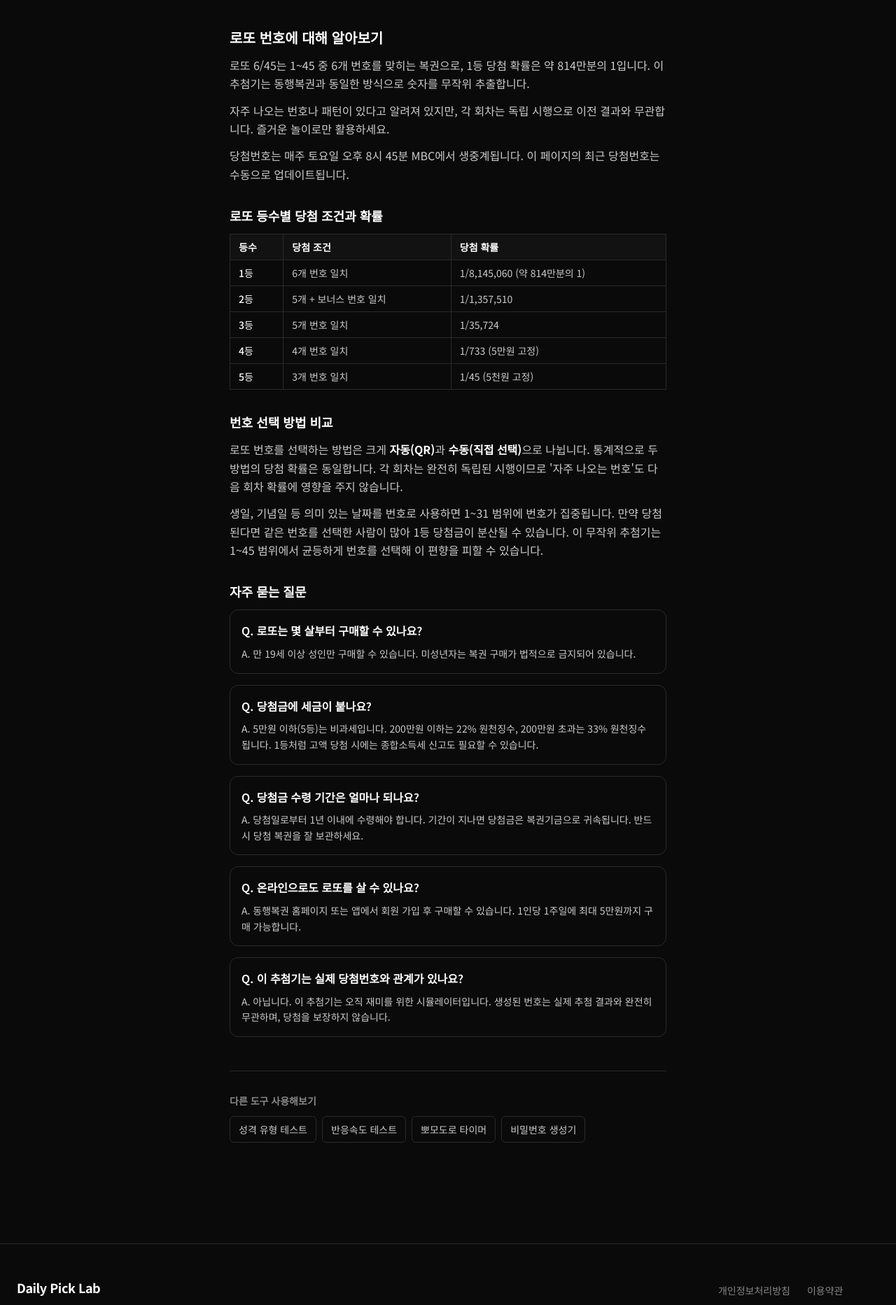
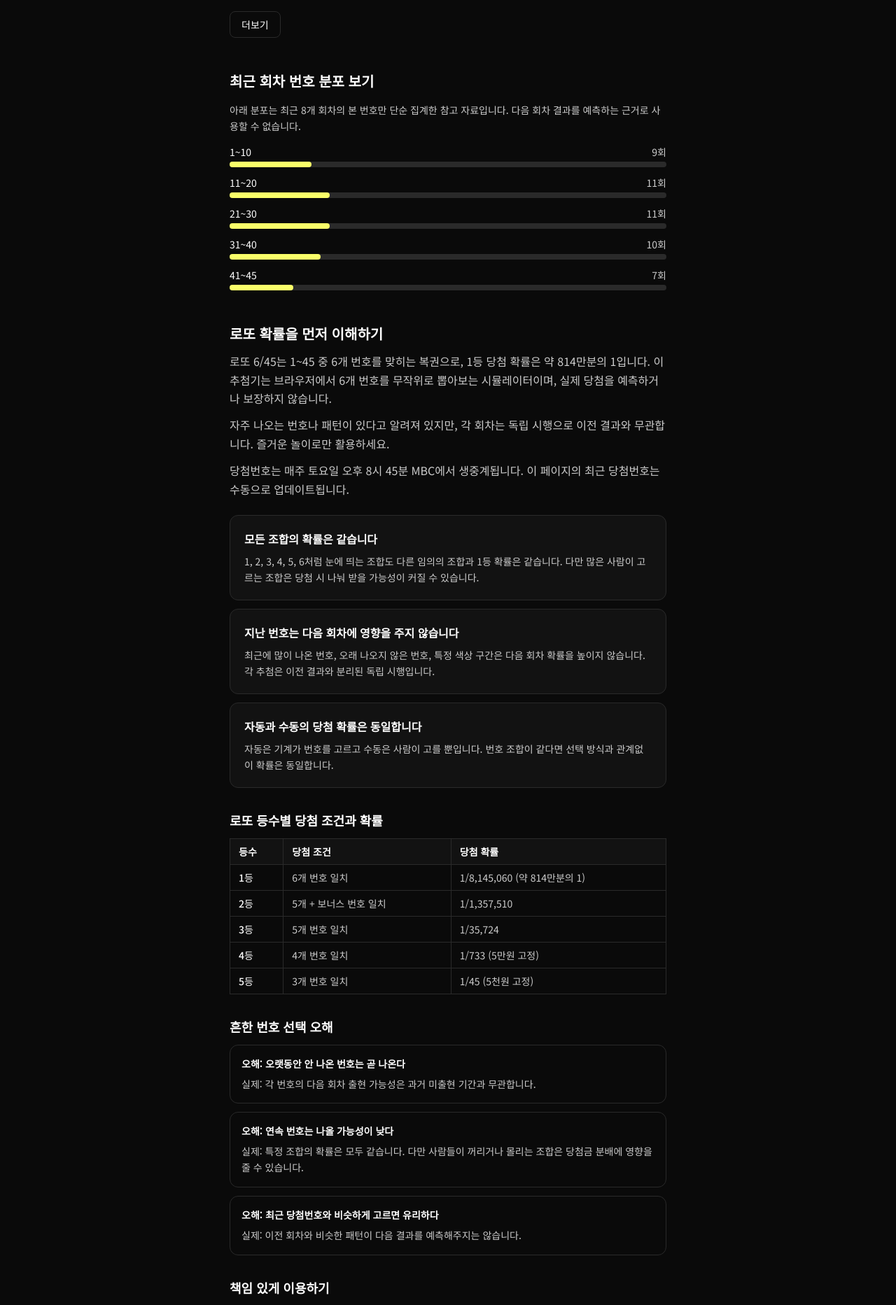
Before and after one commit to willkim11/dailypicklab, a Next.js app: page /lotto in a window 1280 px wide. Shown: the part 882-2747 px from the top of the page at 70% size. Built offline with nearby package versions, Linux system fonts and the light colour scheme.

Commit message:
Strengthen lotto probability content

```diff
--- a/app/lotto/LottoClient.tsx
+++ b/app/lotto/LottoClient.tsx
@@ -12,10 +12,25 @@ function getBallColor(n: number): string {
   return "#B0D840";
 }
 
+function randomIndex(max: number): number {
+  if (typeof crypto === "undefined" || !crypto.getRandomValues) {
+    return Math.floor(Math.random() * max);
+  }
+
+  const limit = Math.floor(0xffffffff / max) * max;
+  const value = new Uint32Array(1);
+
+  do {
+    crypto.getRandomValues(value);
+  } while (value[0] >= limit);
+
+  return value[0] % max;
+}
+
 function pickNumbers(): number[] {
   const pool = Array.from({ length: 45 }, (_, i) => i + 1);
   for (let i = pool.length - 1; i > 0; i--) {
-    const j = Math.floor(Math.random() * (i + 1));
+    const j = randomIndex(i + 1);
     [pool[i], pool[j]] = [pool[j], pool[i]];
   }
   return pool.slice(0, 6).sort((a, b) => a - b);
@@ -62,6 +77,54 @@ const RECENT_RESULTS = [
   { round: 1217, date: "2026-03-28", numbers: [8, 10, 15, 20, 29, 31], bonus: 41 },
 ];
 
+const SUMMARY_CARDS = [
+  "1등 확률 1/8,145,060",
+  "회차별 독립 시행",
+  "당첨 예측 아님",
+];
+
+const PROBABILITY_NOTES = [
+  {
+    title: "모든 조합의 확률은 같습니다",
+    desc: "1, 2, 3, 4, 5, 6처럼 눈에 띄는 조합도 다른 임의의 조합과 1등 확률은 같습니다. 다만 많은 사람이 고르는 조합은 당첨 시 나눠 받을 가능성이 커질 수 있습니다.",
+  },
+  {
+    title: "지난 번호는 다음 회차에 영향을 주지 않습니다",
+    desc: "최근에 많이 나온 번호, 오래 나오지 않은 번호, 특정 색상 구간은 다음 회차 확률을 높이지 않습니다. 각 추첨은 이전 결과와 분리된 독립 시행입니다.",
+  },
+  {
+    title: "자동과 수동의 당첨 확률은 동일합니다",
+    desc: "자동은 기계가 번호를 고르고 수동은 사람이 고를 뿐입니다. 번호 조합이 같다면 선택 방식과 관계없이 확률은 동일합니다.",
+  },
+];
+
+const MYTHS = [
+  { myth: "오랫동안 안 나온 번호는 곧 나온다", truth: "각 번호의 다음 회차 출현 가능성은 과거 미출현 기간과 무관합니다." },
+  { myth: "연속 번호는 나올 가능성이 낮다", truth: "특정 조합의 확률은 모두 같습니다. 다만 사람들이 꺼리거나 몰리는 조합은 당첨금 분배에 영향을 줄 수 있습니다." },
+  { myth: "최근 당첨번호와 비슷하게 고르면 유리하다", truth: "이전 회차와 비슷한 패턴이 다음 결과를 예측해주지는 않습니다." },
+];
+
+const RESPONSIBLE_CHECKLIST = [
+  "생활비, 대출금, 카드값처럼 필요한 돈으로 구매하지 않기",
+  "일주일 구매 금액을 미리 정하고 넘기지 않기",
+  "당첨을 기대 수익이 아니라 오락 비용으로 바라보기",
+  "미성년자 구매 금지와 구매 한도 등 공식 규정 확인하기",
+];
+
+function countNumbersByRange() {
+  return RECENT_RESULTS.flatMap((result) => result.numbers).reduce(
+    (acc, number) => {
+      if (number <= 10) acc["1~10"] += 1;
+      else if (number <= 20) acc["11~20"] += 1;
+      else if (number <= 30) acc["21~30"] += 1;
+      else if (number <= 40) acc["31~40"] += 1;
+      else acc["41~45"] += 1;
+      return acc;
+    },
+    { "1~10": 0, "11~20": 0, "21~30": 0, "31~40": 0, "41~45": 0 },
+  );
+}
+
 export default function LottoClient() {
   const [gameCount, setGameCount] = useState(1);
   const [results, setResults] = useState<GameResult[]>([]);
@@ -76,6 +139,7 @@ export default function LottoClient() {
         (recentResultsPage + 1) * RECENT_RESULTS_PAGE_SIZE,
       )
     : RECENT_RESULTS.slice(0, INITIAL_RECENT_RESULT_COUNT);
+  const recentRangeCounts = countNumbersByRange();
 
   function handleDraw() {
     const newResults = Array.from({ length: gameCount }, () => {
@@ -99,8 +163,19 @@ export default function LottoClient() {
           로또 번호 추첨기
         </h1>
         <p className="mt-2" style={{ color: "var(--color-text-muted)" }}>
-          1~45 중 6개 번호를 무작위로 추첨합니다.
+          1~45 중 6개 번호를 무작위로 추첨하고, 로또 확률을 함께 이해합니다.
         </p>
+        <div className="mt-4 grid grid-cols-1 gap-3 sm:grid-cols-3">
+          {SUMMARY_CARDS.map((item) => (
+            <div
+              key={item}
+              className="rounded-lg border px-4 py-3 text-sm whitespace-nowrap"
+              style={{ borderColor: "var(--color-border)", backgroundColor: "var(--color-bg-subtle)" }}
+            >
+              {item}
+            </div>
+          ))}
+        </div>
 
         <div
           className="mt-8 p-6 rounded-xl border"
@@ -242,14 +317,40 @@ export default function LottoClient() {
           </div>
         </section>
 
+        <section className="mt-12">
+          <h2 className="text-xl font-semibold mb-4" style={{ color: "var(--color-text)" }}>
+            최근 회차 번호 분포 보기
+          </h2>
+          <p className="text-sm mb-4 leading-relaxed" style={{ color: "var(--color-text-muted)" }}>
+            아래 분포는 최근 {RECENT_RESULTS.length}개 회차의 본 번호만 단순 집계한 참고 자료입니다.
+            다음 회차 결과를 예측하는 근거로 사용할 수 없습니다.
+          </p>
+          <div className="space-y-3">
+            {Object.entries(recentRangeCounts).map(([range, count]) => {
+              const width = `${Math.max(8, (count / RECENT_RESULTS.length / 6) * 100)}%`;
+              return (
+                <div key={range}>
+                  <div className="mb-1 flex items-center justify-between text-sm">
+                    <span style={{ color: "var(--color-text)" }}>{range}</span>
+                    <span style={{ color: "var(--color-text-muted)" }}>{count}회</span>
+                  </div>
+                  <div className="h-2 rounded-full" style={{ backgroundColor: "var(--color-border)" }}>
+                    <div className="h-2 rounded-full" style={{ width, backgroundColor: "var(--color-primary)" }} />
+                  </div>
+                </div>
+              );
+            })}
+          </div>
+        </section>
+
         {/* AdSense 콘텐츠 섹션 */}
         <section className="mt-12" style={{ color: "var(--color-text-muted)" }}>
           <h2 className="text-xl font-semibold mb-3" style={{ color: "var(--color-text)" }}>
-            로또 번호에 대해 알아보기
+            로또 확률을 먼저 이해하기
           </h2>
           <p>
             로또 6/45는 1~45 중 6개 번호를 맞히는 복권으로, 1등 당첨 확률은 약 814만분의 1입니다.
-            이 추첨기는 동행복권과 동일한 방식으로 숫자를 무작위 추출합니다.
+            이 추첨기는 브라우저에서 6개 번호를 무작위로 뽑아보는 시뮬레이터이며, 실제 당첨을 예측하거나 보장하지 않습니다.
           </p>
           <p className="mt-3">
             자주 나오는 번호나 패턴이 있다고 알려져 있지만, 각 회차는 독립 시행으로
@@ -259,6 +360,15 @@ export default function LottoClient() {
             당첨번호는 매주 토요일 오후 8시 45분 MBC에서 생중계됩니다. 이 페이지의 최근 당첨번호는
             수동으로 업데이트됩니다.
           </p>
+
+          <div className="mt-6 space-y-3">
+            {PROBABILITY_NOTES.map((item) => (
+              <div key={item.title} className="rounded-xl border p-5" style={{ borderColor: "var(--color-border)", backgroundColor: "var(--color-bg-subtle)" }}>
+                <p className="font-semibold" style={{ color: "var(--color-text)" }}>{item.title}</p>
+                <p className="mt-2 text-sm leading-relaxed">{item.desc}</p>
+              </div>
+            ))}
+          </div>
 
           {/* 등수별 당첨 조건 표 */}
           <h3 className="text-lg font-semibold mt-8 mb-3" style={{ color: "var(--color-text)" }}>
@@ -293,17 +403,30 @@ export default function LottoClient() {
 
           {/* 번호 선택 방법 */}
           <h3 className="text-lg font-semibold mt-8 mb-3" style={{ color: "var(--color-text)" }}>
-            번호 선택 방법 비교
+            흔한 번호 선택 오해
           </h3>
-          <p>
-            로또 번호를 선택하는 방법은 크게 <strong style={{ color: "var(--color-text)" }}>자동(QR)</strong>과 <strong style={{ color: "var(--color-text)" }}>수동(직접 선택)</strong>으로 나뉩니다.
-            통계적으로 두 방법의 당첨 확률은 동일합니다. 각 회차는 완전히 독립된 시행이므로 '자주 나오는 번호'도 다음 회차 확률에 영향을 주지 않습니다.
-          </p>
-          <p className="mt-3">
-            생일, 기념일 등 의미 있는 날짜를 번호로 사용하면 1~31 범위에 번호가 집중됩니다.
-            만약 당첨된다면 같은 번호를 선택한 사람이 많아 1등 당첨금이 분산될 수 있습니다.
-            이 무작위 추첨기는 1~45 범위에서 균등하게 번호를 선택해 이 편향을 피할 수 있습니다.
-          </p>
+          <div className="space-y-3">
+            {MYTHS.map((item) => (
+              <div key={item.myth} className="rounded-xl border p-4" style={{ borderColor: "var(--color-border)" }}>
+                <p className="text-sm font-semibold" style={{ color: "var(--color-text)" }}>오해: {item.myth}</p>
+                <p className="mt-2 text-sm leading-relaxed">실제: {item.truth}</p>
+              </div>
+            ))}
+          </div>
+
+          <h3 className="text-lg font-semibold mt-8 mb-3" style={{ color: "var(--color-text)" }}>
+            책임 있게 이용하기
+          </h3>
+          <div className="rounded-xl border p-5" style={{ borderColor: "var(--color-border)", backgroundColor: "var(--color-bg-subtle)" }}>
+            <ul className="space-y-3">
+              {RESPONSIBLE_CHECKLIST.map((item) => (
+                <li key={item} className="flex gap-3 text-sm leading-relaxed">
+                  <span className="font-bold" style={{ color: "var(--color-primary)" }}>→</span>
+                  <span>{item}</span>
+                </li>
+              ))}
+            </ul>
+          </div>
 
           {/* FAQ */}
           <h3 className="text-lg font-semibold mt-8 mb-3" style={{ color: "var(--color-text)" }}>
@@ -312,9 +435,9 @@ export default function LottoClient() {
           <div className="space-y-4">
             {[
               { q: "로또는 몇 살부터 구매할 수 있나요?", a: "만 19세 이상 성인만 구매할 수 있습니다. 미성년자는 복권 구매가 법적으로 금지되어 있습니다." },
-              { q: "당첨금에 세금이 붙나요?", a: "5만원 이하(5등)는 비과세입니다. 200만원 이하는 22% 원천징수, 200만원 초과는 33% 원천징수됩니다. 1등처럼 고액 당첨 시에는 종합소득세 신고도 필요할 수 있습니다." },
+              { q: "당첨금에 세금이 붙나요?", a: "복권 당첨금은 200만원 이하가 비과세 기준으로 안내됩니다. 200만원 초과 3억원 이하 구간은 22%, 3억원 초과분은 33% 원천징수 기준을 확인해야 합니다. 실제 수령 시점의 세법과 지급기관 안내가 우선합니다." },
               { q: "당첨금 수령 기간은 얼마나 되나요?", a: "당첨일로부터 1년 이내에 수령해야 합니다. 기간이 지나면 당첨금은 복권기금으로 귀속됩니다. 반드시 당첨 복권을 잘 보관하세요." },
-              { q: "온라인으로도 로또를 살 수 있나요?", a: "동행복권 홈페이지 또는 앱에서 회원 가입 후 구매할 수 있습니다. 1인당 1주일에 최대 5만원까지 구매 가능합니다." },
+              { q: "온라인으로도 로또를 살 수 있나요?", a: "동행복권 공식 홈페이지에서 온라인 구매 안내를 확인할 수 있습니다. 구매 가능 여부, 한도, 본인 인증 조건은 공식 안내가 바뀔 수 있으므로 구매 전 최신 내용을 확인하세요." },
               { q: "이 추첨기는 실제 당첨번호와 관계가 있나요?", a: "아닙니다. 이 추첨기는 오직 재미를 위한 시뮬레이터입니다. 생성된 번호는 실제 추첨 결과와 완전히 무관하며, 당첨을 보장하지 않습니다." },
             ].map((item) => (
               <div key={item.q} className="p-4 rounded-xl border" style={{ borderColor: "var(--color-border)" }}>
@@ -323,6 +446,18 @@ export default function LottoClient() {
               </div>
             ))}
           </div>
+
+          <div className="mt-6 rounded-xl border p-4 text-sm" style={{ borderColor: "var(--color-border)", backgroundColor: "var(--color-bg-subtle)" }}>
+            <p className="font-semibold" style={{ color: "var(--color-text)" }}>참고 자료</p>
+            <div className="mt-2 flex flex-wrap gap-3">
+              <a href="https://www.dhlottery.co.kr/" target="_blank" rel="noopener noreferrer" className="underline" style={{ color: "var(--color-primary)" }}>
+                동행복권 공식 사이트
+              </a>
+              <a href="https://www.nts.go.kr/" target="_blank" rel="noopener noreferrer" className="underline" style={{ color: "var(--color-primary)" }}>
+                국세청
+              </a>
+            </div>
+          </div>
         </section>
 
         <OtherToolsNav currentHref="/lotto" />
--- a/app/lotto/page.tsx
+++ b/app/lotto/page.tsx
@@ -20,7 +20,7 @@ const faqJsonLd = {
     {
       "@type": "Question",
       name: "로또 당첨금에 세금이 붙나요?",
-      acceptedAnswer: { "@type": "Answer", text: "5만원 이하(5등)는 비과세입니다. 200만원 이하는 22% 원천징수, 200만원 초과는 33% 원천징수됩니다." },
+      acceptedAnswer: { "@type": "Answer", text: "복권 당첨금은 200만원 이하가 비과세 기준으로 안내됩니다. 200만원 초과 3억원 이하 구간은 22%, 3억원 초과분은 33% 원천징수 기준을 확인해야 합니다." },
     },
     {
       "@type": "Question",
```
Also changed, not shown: app/guides/lotto-winning-tips/page.tsx (+35 -9 lines).
